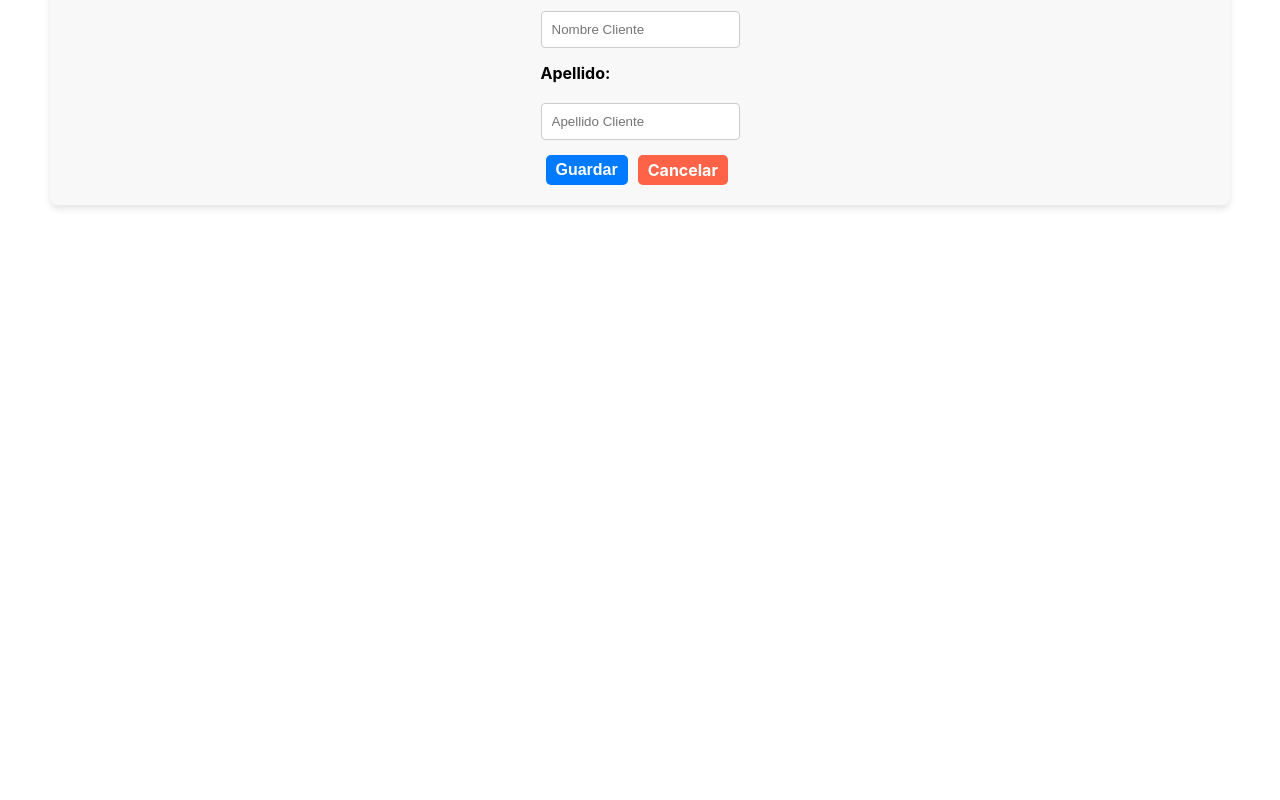
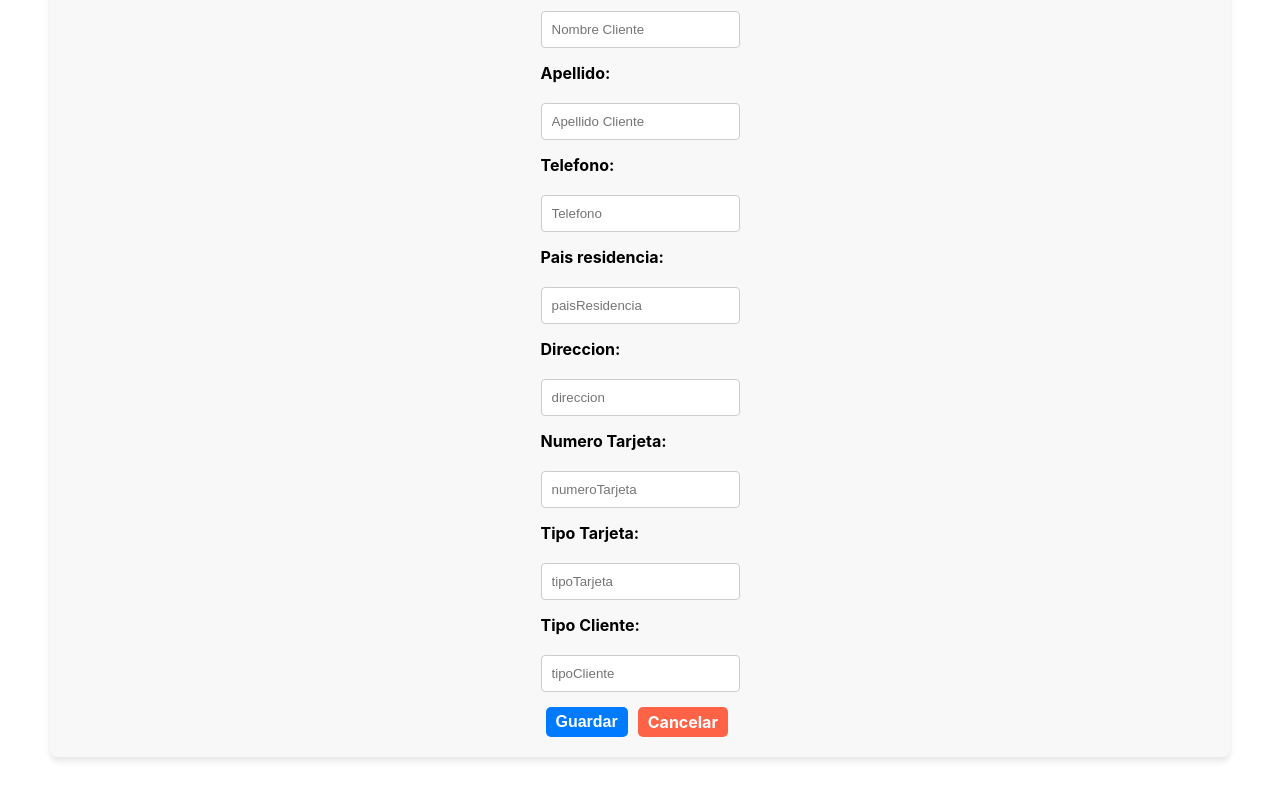
Before and after one commit to TamaraChavez/rent_car, a React (Create React App) app: page /AdmClientes/FormCliente in a window 1280 px wide. Shown: the part 360-1160 px from the top of the page. Before the commit the page ends 800 px from the top, so only its background shows below. Built offline with nearby package versions, Linux system fonts and the light colour scheme.

Commit message:
termine de poner los nombres correctos, faltan unos campos que me dijjiste que no

```diff
--- a/src/screens/AdmClientes.jsx
+++ b/src/screens/AdmClientes.jsx
@@ -10,7 +10,6 @@ const AdmClientes = () => {
   const [clientes, setClientes] = useState([]);
   //Neuvo estado para controlar el filtrado de clientes
   const [filtroCedula, setFiltroCedula] = useState('');
-
 
 
   const cargarClientes = () => {
@@ -28,7 +27,7 @@ const AdmClientes = () => {
 
 
 
-  const handleDelete = async (idCliente) => {
+  const handleDelete = async (id) => {
     const confirmar = window.confirm("¿Realmente desea eliminar el registro seleccionado?");
 
     if (!confirmar) {
@@ -37,7 +36,7 @@ const AdmClientes = () => {
 
     try {
       // Usa el nuevo endpoint que maneja ambas bases de datos
-      const url = `http://127.0.0.1:3001/clientes/${idCliente}`;
+      const url = `http://127.0.0.1:3001/clientes/${id}`;
       const response = await fetch(url, { method: 'DELETE' });
       const data = await response.json();
 
@@ -45,7 +44,7 @@ const AdmClientes = () => {
       console.log('Cliente eliminado:', data.message);
 
       // Actualiza el estado de clientes en la UI después de la eliminación exitosa
-      setClientes(prevClientes => prevClientes.filter(cliente => cliente.idCliente !== idCliente));
+      setClientes(prevClientes => prevClientes.filter(cliente => cliente.id !== id));
     } catch (error) {
       console.error('Error al eliminar el cliente:', error);
       alert(`Error al eliminar el cliente: ${error.message}`);
@@ -75,7 +74,7 @@ const AdmClientes = () => {
     };
 
     // Actualizar en SQL Server
-    actualizarEnBaseDeDatos(`http://127.0.0.1:3001/clientes-sql/${clienteActualizado.idCliente}`)
+    actualizarEnBaseDeDatos(`http://127.0.0.1:3001/clientes-sql/${clienteActualizado.id}`)
       .then(() => {
         console.log('Cliente actualizado en SQL Server');
 
@@ -83,7 +82,7 @@ const AdmClientes = () => {
       .catch(error => console.error('Error al actualizar en SQL Server:', error));
 
     // Actualizar en MySQL
-    actualizarEnBaseDeDatos(`http://127.0.0.1:3001/clientes-mysql/${clienteActualizado.idCliente}`)
+    actualizarEnBaseDeDatos(`http://127.0.0.1:3001/clientes-mysql/${clienteActualizado.id}`)
       .then(() => {
         console.log('Cliente actualizado en MySQL');
 
@@ -92,7 +91,7 @@ const AdmClientes = () => {
 
     // Opcional: actualiza el estado de la lista de clientes si ambas operaciones son independientes
     // y no necesitas confirmar que ambas fueron exitosas para actualizar el estado
-    const indice = clientes.findIndex(cliente => cliente.idCliente === clienteActualizado.idCliente);
+    const indice = clientes.findIndex(cliente => cliente.id === clienteActualizado.id);
     const clientesActualizados = [...clientes];
     clientesActualizados[indice] = clienteActualizado;
     setClientes(clientesActualizados);
@@ -144,7 +143,7 @@ const AdmClientes = () => {
               <Td>{cliente.tipoTarjeta}</Td>
               <Td>{cliente.tipoCliente}</Td>
               <Td>
-                <BotonAccionEliminar onClick={() => handleDelete(cliente.idCliente)}>Eliminar</BotonAccionEliminar>
+                <BotonAccionEliminar onClick={() => handleDelete(cliente.id)}>Eliminar</BotonAccionEliminar>
 
               </Td>
             </Tr>
--- a/src/screens/FormCliente.jsx
+++ b/src/screens/FormCliente.jsx
@@ -5,7 +5,7 @@ import { Link } from 'react-router-dom';
 import styled from 'styled-components';
 
 const FormCliente = () => {
-  const [cliente, setCliente] = useState({ cedula: '', nombreCliente: '', apellidoCliente: '' });
+  const [cliente, setCliente] = useState({ nombre: '', apellidos: '', telefono: '', identificacion:'', paisResidencia:'', direccion:'', numeroTarjeta: '', tipoTarjeta:'', tipoCliente: ''});
 
 
 
@@ -16,12 +16,12 @@ const FormCliente = () => {
   const handleSubmit = (e) => {
     e.preventDefault();
 
-    if (!cliente.cedula || !cliente.nombreCliente || !cliente.apellidoCliente) {
+    if (!cliente.identificacion|| !cliente.nombre || !cliente.apellidos || !cliente.telefono || !cliente.telefono|| !cliente.paisResidencia || !cliente.direccion || !cliente.numeroTarjeta || !cliente.tipoTarjeta || !cliente.tipoCliente)  {
       console.error('Todos los campos son obligatorios');
       return;
     }
 
-    if (!/^\d{10}$/.test(cliente.cedula)) {
+    if (!/^\d{10}$/.test(cliente.identificacion)) {
       alert("La Identificación debe tener exactamente 10 dígitos y solo debe contener números");
       return;
     }
@@ -45,9 +45,15 @@ const FormCliente = () => {
 
 
     const datosCliente = {
-      nombreCliente: cliente.nombreCliente,
-      apellidoCliente: cliente.apellidoCliente,
-      cedula: cliente.cedula
+      nombre: cliente.nombre,
+      apellidos: cliente.apellidos,
+      telefono: cliente.telefono,
+      identificacion: cliente.identificacion,
+      paisResidencia: cliente.paisResidencia,
+      direccion: cliente.direccion,
+      numeroTarjeta: cliente.numeroTarjeta,
+      tipoTarjeta: cliente. tipoTarjeta,
+      tipoCliente: cliente.tipoCliente
     };
 
     // Primero intentar insertar en SQL Server
@@ -90,13 +96,12 @@ const resetForm = () => {
     <ContenedorTabla>
       <h1>Crear Cliente</h1>
       <FormContainer>
-
         <StyledForm onSubmit={handleSubmit}>
         <StyledLabel>Identificación:</StyledLabel>
           <StyledInput
             type="text"
-            name="cedula"
-            value={cliente.cedula}
+            name="identificacion"
+            value={cliente.identificacion}
             onChange={handleChange}
             placeholder="Identificación"
             required
@@ -104,8 +109,8 @@ const resetForm = () => {
           <StyledLabel>Nombre:</StyledLabel>
           <StyledInput
             type="text"
-            name="nombreCliente"
-            value={cliente.nombreCliente}
+            name="nombre"
+            value={cliente.nombre}
             onChange={handleChange}
             placeholder="Nombre Cliente"
             required
@@ -113,12 +118,67 @@ const resetForm = () => {
           <StyledLabel>Apellido:</StyledLabel>
           <StyledInput
             type="text"
-            name="apellidoCliente"
-            value={cliente.apellidoCliente}
+            name="apellidos"
+            value={cliente.apellidos}
             onChange={handleChange}
             placeholder="Apellido Cliente"
             required
           />
+          <StyledLabel>Telefono:</StyledLabel>
+          <StyledInput
+            type="text"
+            name="telefono"
+            value={cliente.telefono}
+            onChange={handleChange}
+            placeholder="Telefono"
+            required
+          />
+          <StyledLabel>Pais residencia:</StyledLabel>
+          <StyledInput
+            type="text"
+            name="paisResidencia"
+            value={cliente.paisResidencia}
+            onChange={handleChange}
+            placeholder="paisResidencia"
+            required
+          />
+          <StyledLabel>Direccion:</StyledLabel>
+          <StyledInput
+            type="text"
+            name="direccion"
+            value={cliente.direccion}
+            onChange={handleChange}
+            placeholder="direccion"
+            required
+          />
+          <StyledLabel>Numero Tarjeta:</StyledLabel>
+          <StyledInput
+            type="text"
+            name="numeroTarjeta"
+            value={cliente.numeroTarjeta}
+            onChange={handleChange}
+            placeholder="numeroTarjeta"
+            required
+          />
+          <StyledLabel>Tipo Tarjeta:</StyledLabel>
+          <StyledInput
+            type="text"
+            name="tipoTarjeta"
+            value={cliente.tipoTarjeta}
+            onChange={handleChange}
+            placeholder="tipoTarjeta"
+            required
+          />
+          <StyledLabel>Tipo Cliente:</StyledLabel>
+          <StyledInput
+            type="text"
+            name="tipoCliente"
+            value={cliente.tipoCliente}
+            onChange={handleChange}
+            placeholder="tipoCliente"
+            required
+          />
+
           <ContenedorBotones>
             <BotonAgregar type="submit">Guardar</BotonAgregar>
             <BotonCancelar as={Link} to="/AdmClientes">Cancelar</BotonCancelar>
```
